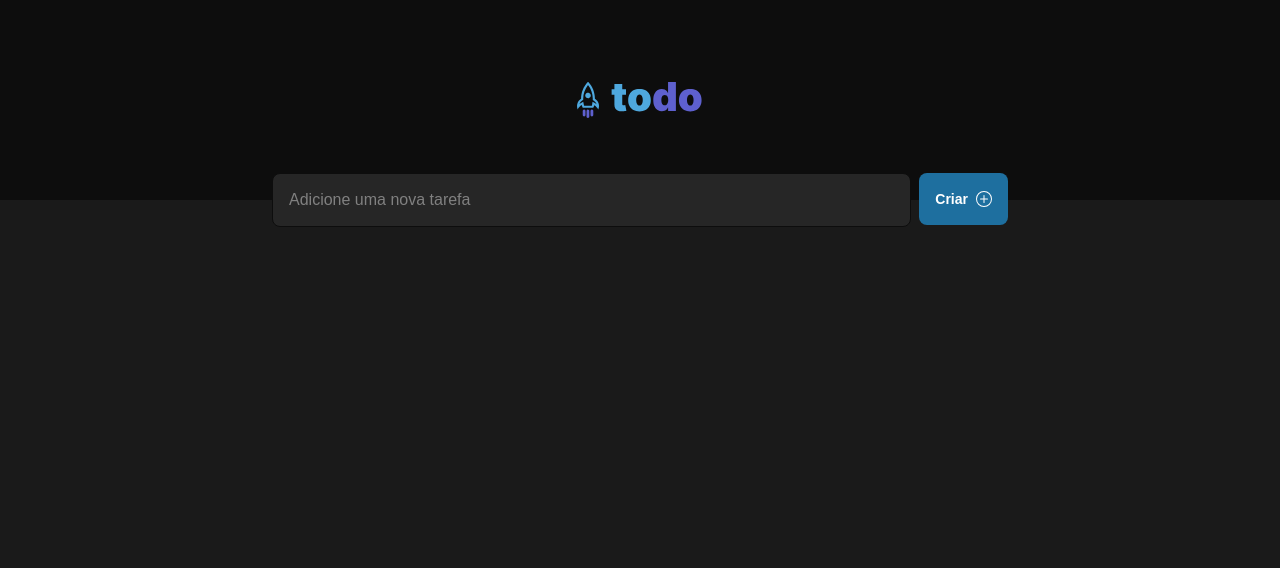
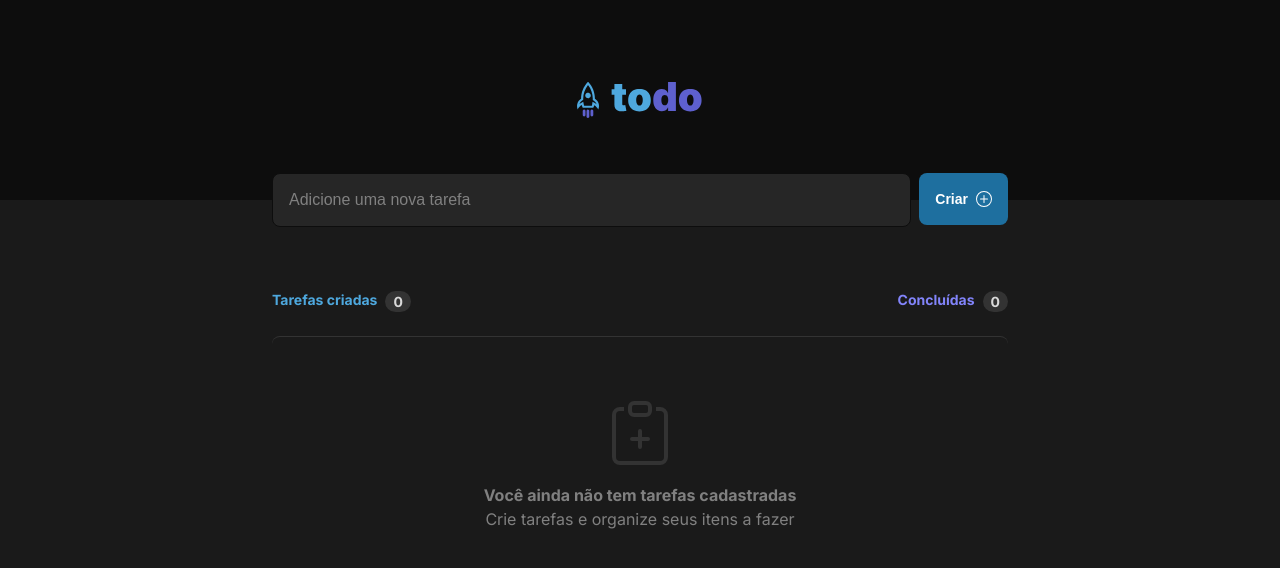
Before and after one commit to adeonirlabs/ignite-todo-list, a React (Vite) app: page / in a window 1280 px wide. Shown: the top 568 px of the page. Built offline with nearby package versions, Linux system fonts and the light colour scheme.

Commit message:
Add list to app

```diff
--- a/src/components/Main.module.scss
+++ b/src/components/Main.module.scss
@@ -16,3 +16,7 @@
   display: flex;
   gap: 0.5rem;
 }
+
+.list {
+  margin-top: 4rem;
+}
--- a/src/components/Main.tsx
+++ b/src/components/Main.tsx
@@ -1,6 +1,7 @@
 import styles from './Main.module.scss'
 import { Button } from '~/components/Button'
 import { Input } from '~/components/Input'
+import { TaskList } from '~/components/TaskList'
 
 export function Main() {
   return (
@@ -10,6 +11,10 @@ export function Main() {
           <Input placeholder="Adicione uma nova tarefa" />
           <Button />
         </form>
+
+        <div className={styles.list}>
+          <TaskList />
+        </div>
       </div>
     </main>
   )
```
